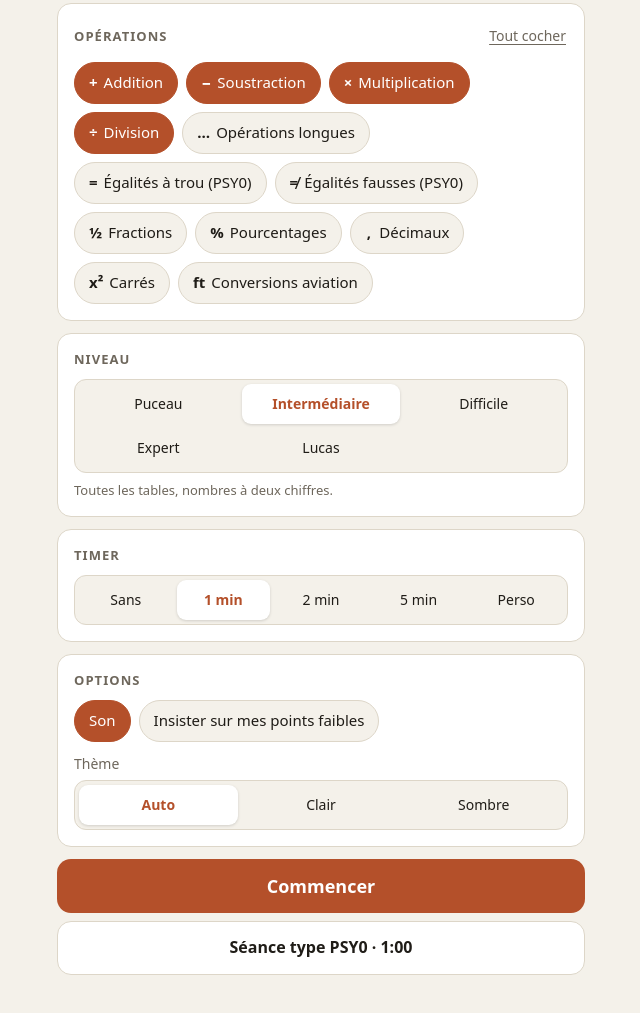
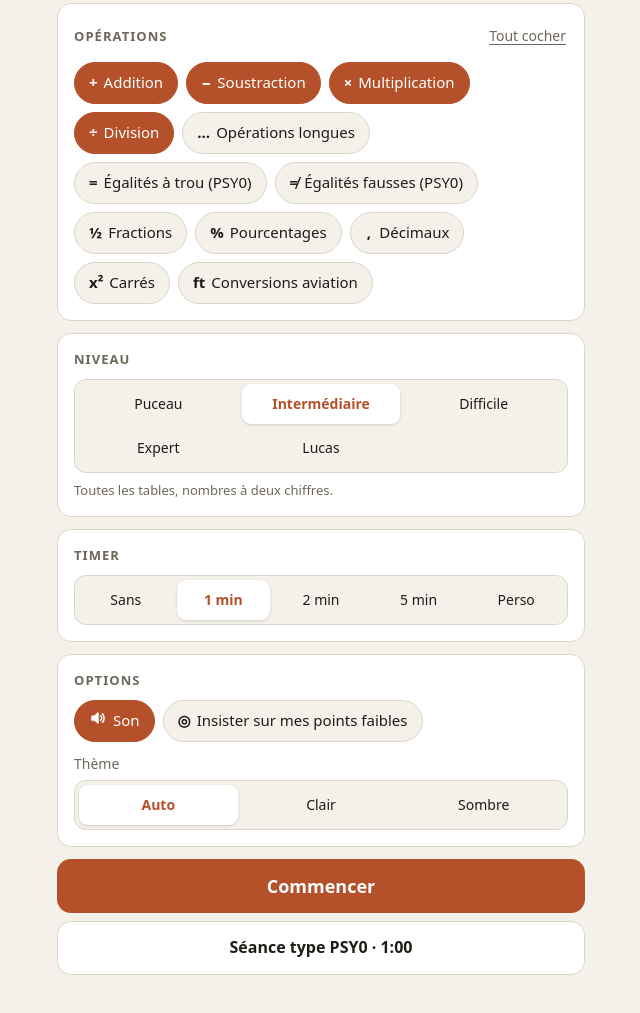
Before and after one commit to Lucas0904/MathiasPuceau, a plain HTML site: page index.html in a window 1280 px wide. Shown: the part 621-1634 px from the top of the page, without its empty margins (319-959 px from the left). Drawn offline with Linux system fonts and the light colour scheme.

Commit message:
Symboles sur les options Son et points faibles
Co-Authored-By: Claude Sonnet 5.5 <noreply@anthropic.com>
Claude-Session: https://claude.ai/code/session_015yunKYbDyCzTak2hUogzmu

```diff
--- a/index.html
+++ b/index.html
@@ -928,6 +928,9 @@ function refreshHome() {
   $("countBox").hidden = settings.timer !== 0;
   const none = settings.ops.length === 0;
   $("opsWarn").hidden = !none; $("start").disabled = none;
+  { const on = settings.sound !== false;
+    $("optSound").innerHTML = `<span class="sym"><svg viewBox="0 0 24 24" width="18" height="18" fill="none" stroke="currentColor" stroke-width="2" stroke-linecap="round" stroke-linejoin="round" aria-hidden="true"><path d="M4 9.5h3.5L12 5.5v13l-4.5-4H4z" fill="currentColor"/>${on ? '<path d="M15.5 9a4 4 0 0 1 0 6M18 6.5a8 8 0 0 1 0 11"/>' : '<path d="M16 9.5l5 5M21 9.5l-5 5"/>'}</svg></span>Son`;
+    $("optWeak").innerHTML = `<span class="sym">◎</span>Insister sur mes points faibles`; }
   $("optSound").setAttribute("aria-pressed", String(settings.sound !== false));
   $("optWeak").setAttribute("aria-pressed", String(!!settings.weak));
   $("psyBtn").textContent = "Séance type PSY0 · " + fmtTime((settings.timer || 600) * 1000);
```
